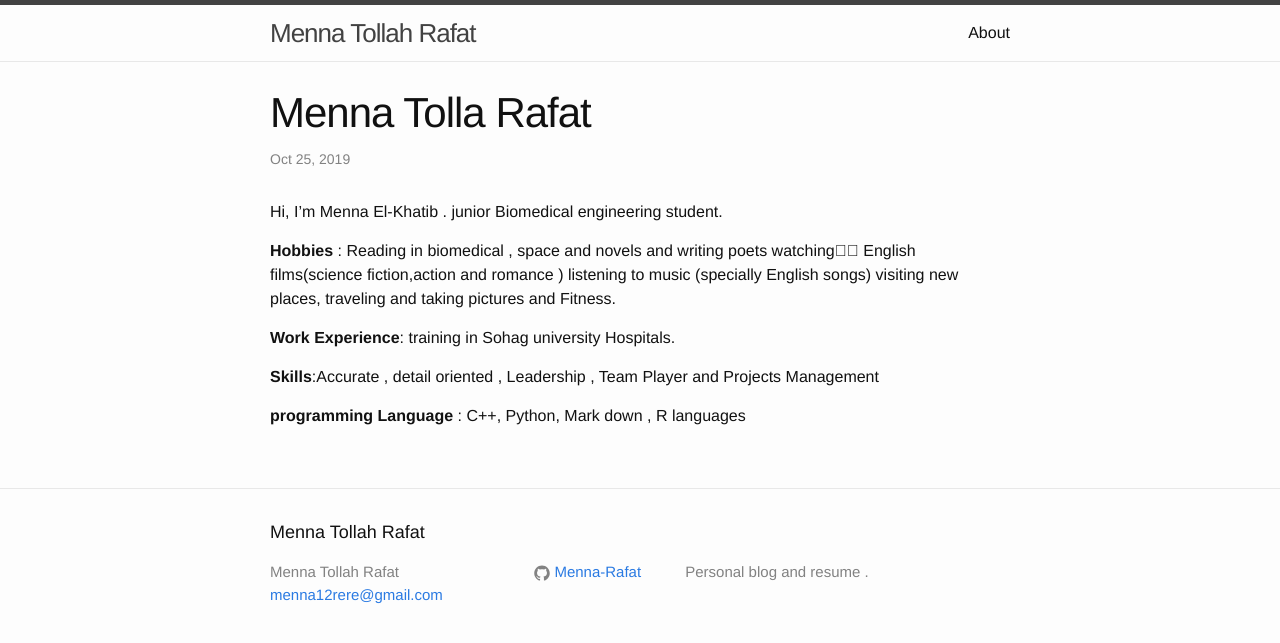
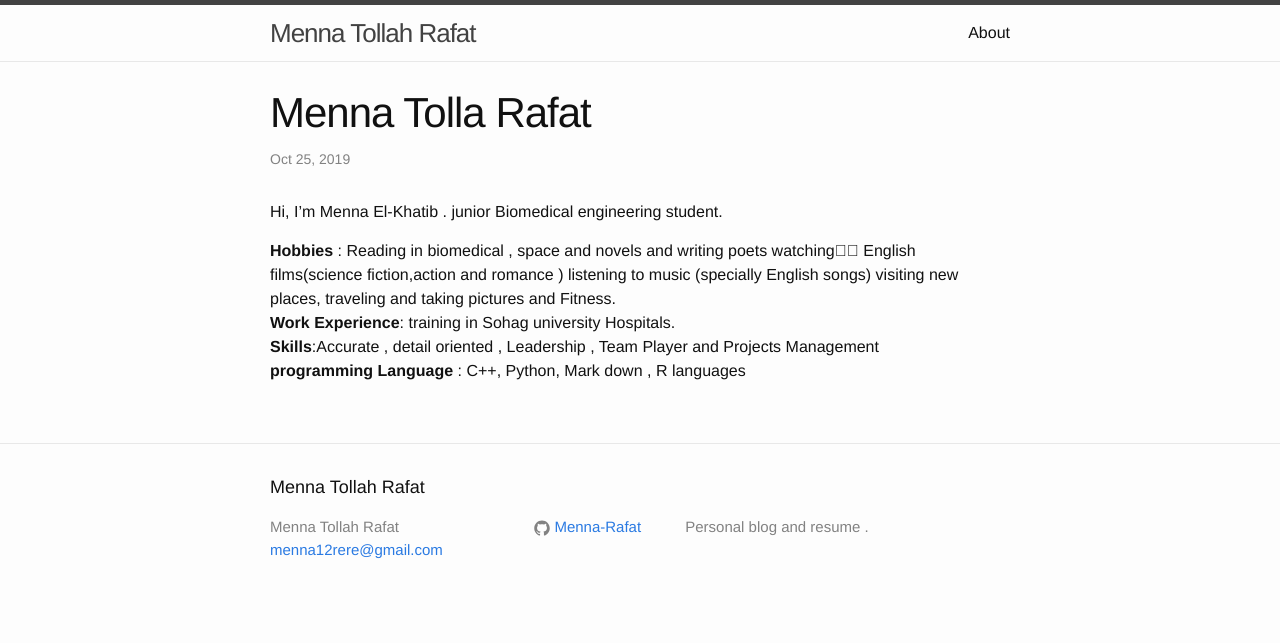
Before and after one commit to Menna-Rafat/menna-rafat.github.io, a Jekyll site: the page built from _posts/2019-10-24-welcome-to-jekyll.markdown, in a window 1280 px wide. Shown: the top 643 px of the page. Built offline with Jekyll 4.4.1, drawn with Linux system fonts in a browser that asks for light colours.

```diff
--- a/_posts/2019-10-24-welcome-to-jekyll.markdown
+++ b/_posts/2019-10-24-welcome-to-jekyll.markdown
@@ -9,10 +9,7 @@ layout: post
 
 Hi, I’m Menna El-Khatib . junior Biomedical engineering student.
 
-**Hobbies** : Reading in biomedical , space and novels and writing poets watching ُُEnglish films(science fiction,action and romance ) listening to music (specially English songs) visiting new places, traveling and taking pictures and Fitness.
-
-**Work Experience**: training in Sohag university Hospitals.
-
-**Skills**:Accurate , detail oriented , Leadership , Team Player and Projects Management
-
+**Hobbies** : Reading in biomedical , space and novels and writing poets watching ُُEnglish films(science fiction,action and romance ) listening to music (specially English songs) visiting new places, traveling and taking pictures and Fitness. <br/>
+**Work Experience**: training in Sohag university Hospitals.<br/>
+**Skills**:Accurate , detail oriented , Leadership , Team Player and Projects Management<br/>
 **programming Language** : C++, Python, Mark down , R languages
```
